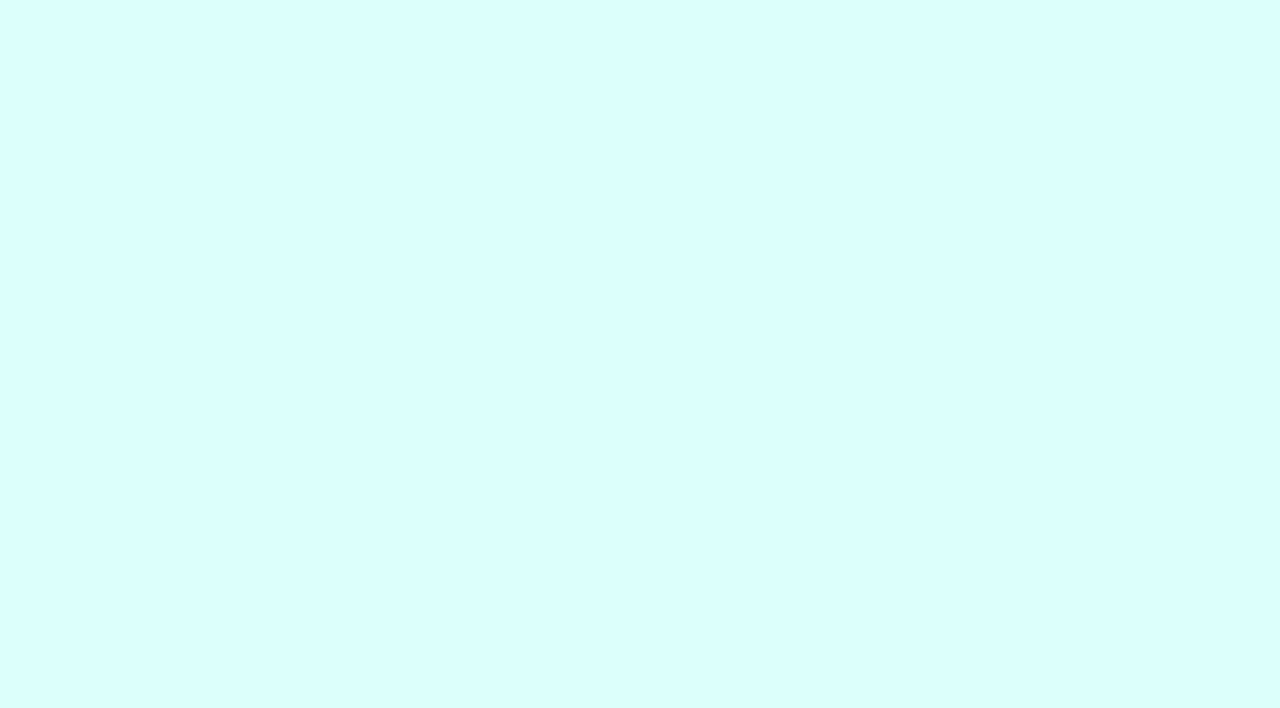
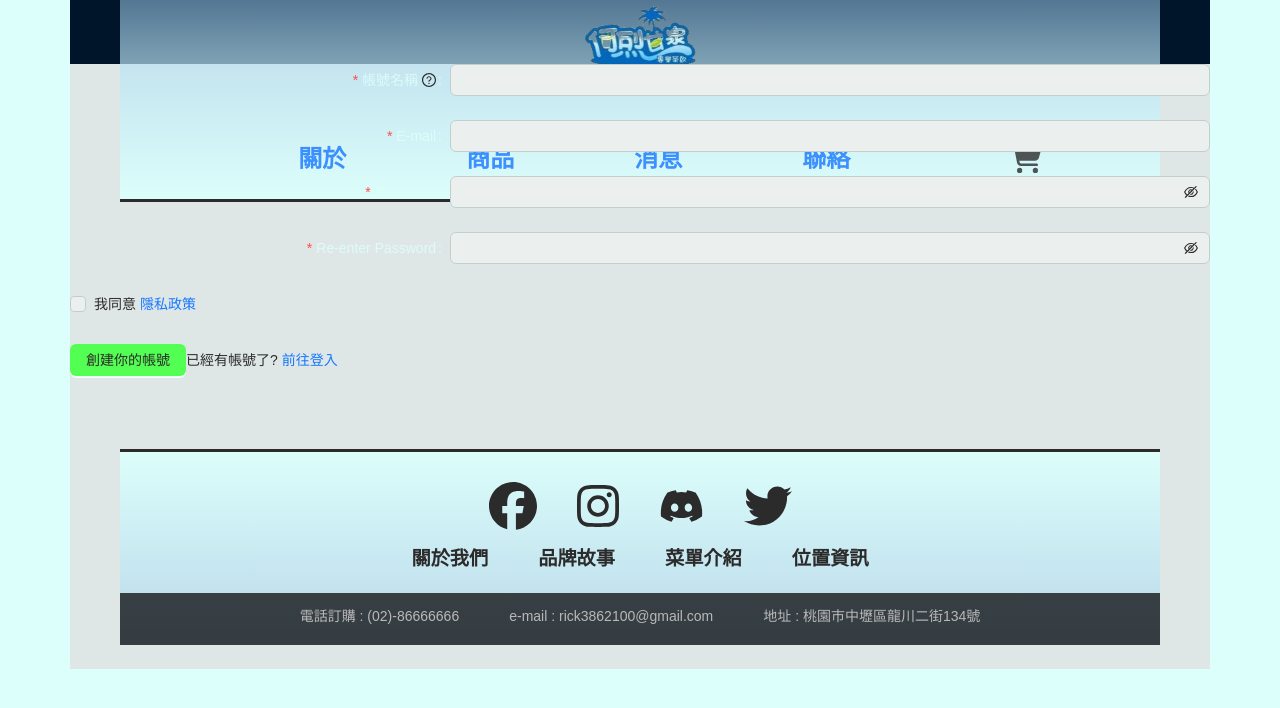
Before and after one commit to Scott911228/drink, a React (Vite) app: page /register-page in a window 1280 px wide. Before the commit this address had no page. Shown: the top 708 px of the page. Built offline with nearby package versions, Linux system fonts and the light colour scheme; a web font is replaced by a local one.

Commit message:
firebase

```diff
--- a/package.json
+++ b/package.json
@@ -18,6 +18,7 @@
     "@supabase/supabase-js": "^2.22.0",
     "animate.css": "^4.1.1",
     "antd": "^5.3.2",
+    "firebase": "^9.22.0",
     "react": "^18.2.0",
     "react-dom": "^18.2.0",
     "react-helmet": "^6.1.0",
--- a/src/App.jsx
+++ b/src/App.jsx
@@ -9,8 +9,11 @@ import './App.css';
 import About from './pages/About';
 import Home from './pages/Home';
 import Product from './pages/Product';
-import Login from './pages/Login'
-
+import Login from './pages/Login';
+import Register from './pages/Register';
+import Shipping from './pages/Shipping';
+// import { feedProducts } from './api';
+// feedProducts();
 function App() {
 
   return (
@@ -26,6 +29,8 @@ function App() {
               <Route path="id/:productId" element={<Product />} />
             </Route>
             <Route path='logIn-page' element={<Login/>} />
+            <Route path='register-page' element={<Register/>}/>
+            <Route path='shipping-page' element={<Shipping/>}/>
           </Routes>
         </BrowserRouter>
         </HelmetProvider>
--- a/src/Components/LoginCard/index.jsx
+++ b/src/Components/LoginCard/index.jsx
@@ -16,17 +16,17 @@ const LoginCard = () => {
   };
 
   const onFinish = (values) => {
-    const {email , password} = form.getFieldsValue();
-    const { data, error } =  supabase.auth.signUp({
+    const { email, password } = form.getFieldsValue();
+    const { data, error } = supabase.auth.signUp({
       email: email,
       password: password,
     })
 
-    if(error){
+    if (error) {
       console.log('fff');
     }
 
-    if(data){
+    if (data) {
 
 
     }
@@ -83,19 +83,28 @@ const LoginCard = () => {
       </Form.Item>
       <Form.Item>
         <Form.Item name="remember" valuePropName="checked" noStyle>
-          <Checkbox>Remember me</Checkbox>
+          <Checkbox>記住密碼</Checkbox>
         </Form.Item>
 
         <Link className="login-form__forgot" to={"/"}>
-          Forgot password
+          忘記密碼
         </Link>
       </Form.Item>
 
       <Form.Item>
+      <Link to={"/shipping-page"}>
         <Button type="primary" htmlType="submit" className="login-form__button">
-          Log in
+          登入
         </Button>
-        Or <Link to={"/register?redirect=shipping"}>register now!</Link>
+        </Link>
+             或
+          <Link to={"/register-page"}>
+          <Button type="primary" htmlType="submit">
+            現在註冊!
+            </Button>
+          </Link>
+
+
       </Form.Item>
     </Form>
   );
--- a/src/Components/RegisterCard/index.jsx
+++ b/src/Components/RegisterCard/index.jsx
@@ -56,12 +56,12 @@ const RegisterCard = () => {
      >
        <Form.Item
          name="name"
-         label="Your Name"
-         tooltip="What do you want others to call you?"
+         label="帳號名稱"
+         tooltip="希望別人怎麼稱呼你?"
          rules={[
            {
              required: true,
-             message: "Please input your name!",
+             message: "請輸入帳號!",
              whitespace: true,
            },
          ]}
@@ -74,11 +74,11 @@ const RegisterCard = () => {
          rules={[
            {
              type: "email",
-             message: "The input is not valid E-mail!",
+             message: "您輸入的email不存在",
            },
            {
              required: true,
-             message: "Please input your E-mail!",
+             message: "請輸入email!",
            },
          ]}
        >
@@ -86,12 +86,12 @@ const RegisterCard = () => {
        </Form.Item>
 
        <Form.Item
-         name="password"
+         name="密碼"
          label="Password"
          rules={[
            {
              required: true,
-             message: "Please input your password!",
+             message: "請輸入密碼!",
            },
          ]}
          hasFeedback
@@ -100,14 +100,14 @@ const RegisterCard = () => {
        </Form.Item>
 
        <Form.Item
-         name="rePassword"
+         name="重複輸入密碼"
          label="Re-enter Password"
          dependencies={["password"]}
          hasFeedback
          rules={[
            {
              required: true,
-             message: "Please re-enter your password!",
+             message: "請重複輸入密碼",
            },
            ({ getFieldValue }) => ({
              validator(_, value) {
@@ -116,7 +116,7 @@ const RegisterCard = () => {
                }
 
                return Promise.reject(
-                 new Error("The two passwords that you entered do not match!")
+                 new Error("重複輸入的密碼錯誤")
                );
              },
            }),
@@ -133,13 +133,13 @@ const RegisterCard = () => {
              validator: (_, value) =>
                value
                  ? Promise.resolve()
-                 : Promise.reject(new Error("Should accept agreement")),
+                 : Promise.reject(new Error("應同意隱私政策")),
            },
          ]}
          {...tailFormItemLayout}
        >
          <Checkbox>
-           I have read the <Link to="">agreement</Link>
+           我同意 <Link to="">隱私政策</Link>
          </Checkbox>
        </Form.Item>
        <Form.Item {...tailFormItemLayout}>
@@ -148,10 +148,10 @@ const RegisterCard = () => {
            className="login-form__button"
            htmlType="submit"
          >
-           Create your account
+           創建你的帳號
          </Button>
-         Already have an account?{" "}
-         <Link to={"/login?redirect=shipping"}>Login</Link>
+          已經有帳號了?{" "}
+         <Link to={"/logIn-page"}>前往登入</Link>
        </Form.Item>
      </Form>
    );
--- /dev/null
+++ b/src/Components/ShippingAddressCard/index.jsx
@@ -0,0 +1,111 @@
+import { useContext } from "react";
+/*import { useHistory } from "react-router-dom";*/
+import { Form, Input, Button } from "antd";
+/*import { saveShippingAddress } from "../actions"*/
+/*import { StoreContext } from "../store";*/
+
+export default function ShippingAddressCard() {
+  const { state: { cart: { shippingAddress } }, dispatch } = useContext(StoreContext);
+  const { fullName, address, city, postalCode, country} = shippingAddress;
+  const history = useHistory()
+  const [form] = Form.useForm();
+
+  const handleSubmit = (values) => {
+    saveShippingAddress(dispatch, values)
+    history.push('/payment');
+  };
+
+  return (
+    <Form
+      onFinish={handleSubmit}
+      name="normal_login"
+      className="shipping-form"
+      initialValues={shippingAddress}
+      form={form}
+    >
+      <Form.Item
+        label="Full Name: "
+        name="fullName"
+        rules={[
+          {
+            type: "string",
+          },
+          {
+            required: true,
+            message: "Please input your full name",
+          },
+        ]}
+        hasFeedback
+      >
+        <Input placeholder="Enter full name" />
+      </Form.Item>
+      <Form.Item
+        label="Address: "
+        name="address"
+        rules={[
+          {
+            type: "string",
+          },
+          {
+            required: true,
+            message: "Please input your address",
+          },
+        ]}
+        hasFeedback
+      >
+        <Input placeholder="Enter Address" />
+      </Form.Item>
+      <Form.Item
+        label="City: "
+        name="city"
+        rules={[
+          {
+            required: true,
+            message: "Please input your city",
+          },
+        ]}
+        hasFeedback
+      >
+        <Input placeholder="Enter city" />
+      </Form.Item>
+
+      <Form.Item
+        label="Postal Code: "
+        name="postalCode"
+        rules={[
+          {
+            required: true,
+            message: "Please input your postal code",
+          },
+        ]}
+        hasFeedback
+      >
+        <Input placeholder="Enter postal code" />
+      </Form.Item>
+
+      <Form.Item
+        label="Country: "
+        name="country"
+        rules={[
+          {
+            required: true,
+            message: "Please input your country",
+          },
+        ]}
+        hasFeedback
+      >
+        <Input placeholder="Enter country" />
+      </Form.Item>
+
+      <Form.Item>
+        <Button
+          type="primary"
+          htmlType="submit"
+          className="login-form__button"
+        >
+          Continue
+        </Button>
+      </Form.Item>
+    </Form>
+  );
+}
--- /dev/null
+++ b/src/pages/Shipping.jsx
@@ -0,0 +1,24 @@
+import { Layout } from "antd";
+import AppFooter from "../Components/Footer";
+import ShippingAddressCard from "../Components/ShippingAddressCard";
+const { Header, Content, Footer } = Layout;
+
+function Shipping() {
+  return (
+    <Layout className="container main-layout">
+      <Layout className="bg-gray main-area">
+        <Header className="layout-header">
+          <ShippingHeader title="Shipping Page" step1 step2 />
+        </Header>
+        <Content className="layout-content">
+          <ShippingAddressCard />
+        </Content>
+        <Footer className="layout-footer">
+          <AppFooter />
+        </Footer>
+      </Layout>
+    </Layout>
+  );
+}
+
+export default Shipping;
```
Also changed, not shown: src/api/index.js (+5 -5 lines), src/Components/ShippingAddressCard/shippingaddresscard.module.css (added), 1 other file (tests, documents, lock files or other folders).
